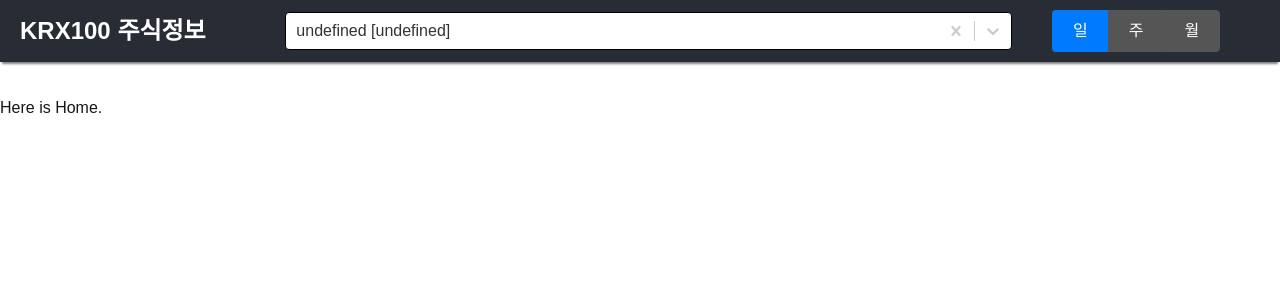
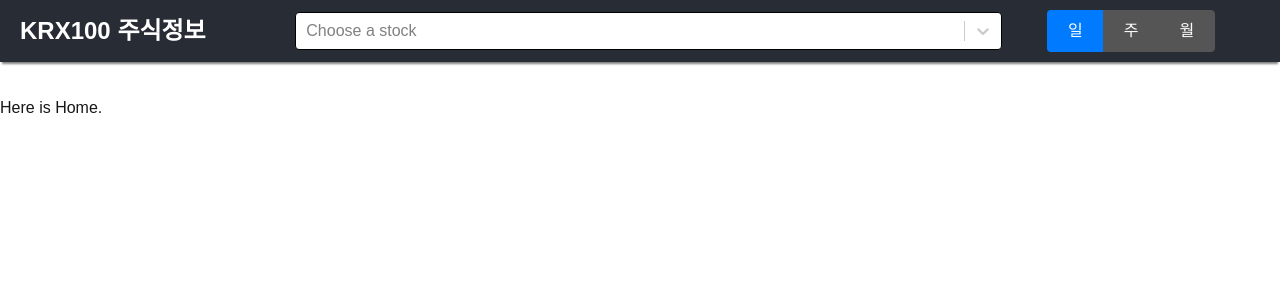
Before and after one commit to nohvenell2/stock_next_kis, a Next.js app: page / in a window 1280 px wide. Shown: the top 300 px of the page. Built offline with nearby package versions, Linux system fonts and the light colour scheme.

Commit message:
기타수정2

```diff
--- a/components/HighChart.jsx
+++ b/components/HighChart.jsx
@@ -48,30 +48,24 @@ const HighChart = ({data}) => {
         type: 'month',
         count: 1,
         text: '1달',
-        title: '범위 : 1달'
       }, {
         type: 'month',
         count: 3,
         text: '3달',
-        title: '범위 : 3달'
       }, {
         type: 'month',
         count: 6,
         text: '반년',
-        title: '범위 : 반년'
       }, {
         type: 'ytd',
         text: '올해',
-        title: '범위 : 올해'
       }, {
         type: 'year',
         count: 1,
         text: '1년',
-        title: '범위 : 1년'
       }, {
         type: 'all',
         text: '전체',
-        title: '범위 : 전체'
       }
     ]},
     xAxis: {
@@ -160,7 +154,7 @@ const HighChart = ({data}) => {
         second: '%H시 %M분 %S초',
         minute: '%H시 %M분',
         hour: '%H시 %M분',
-        day: '%Y %b %e일 %A',
+        day: '%Y년 %b %e일 %A',
         week: '%b %e일',
         month: '%Y년 %b',
         year: '%Y년'
--- a/components/StockSelector.jsx
+++ b/components/StockSelector.jsx
@@ -15,6 +15,7 @@ const StockSelector = ({ onSelect,currentStock }) => {
     const handleChange = (e) => {
         onSelect(e?.value)
     };
+    const defaultSelected = currentStock? {value:currentStock, label:`${stock_CodeName[currentStock]} [${currentStock}]`}:null
     //Render
     return (
         isMounted ?
@@ -24,7 +25,7 @@ const StockSelector = ({ onSelect,currentStock }) => {
             placeholder="Choose a stock"
             styles={customStyles}
             isClearable
-            defaultValue = {{value:currentStock,label:`${stock_CodeName[currentStock]} [${currentStock}]`}}
+            defaultValue = {defaultSelected}
         /> :
         <div>Loading...</div>
     );
```
